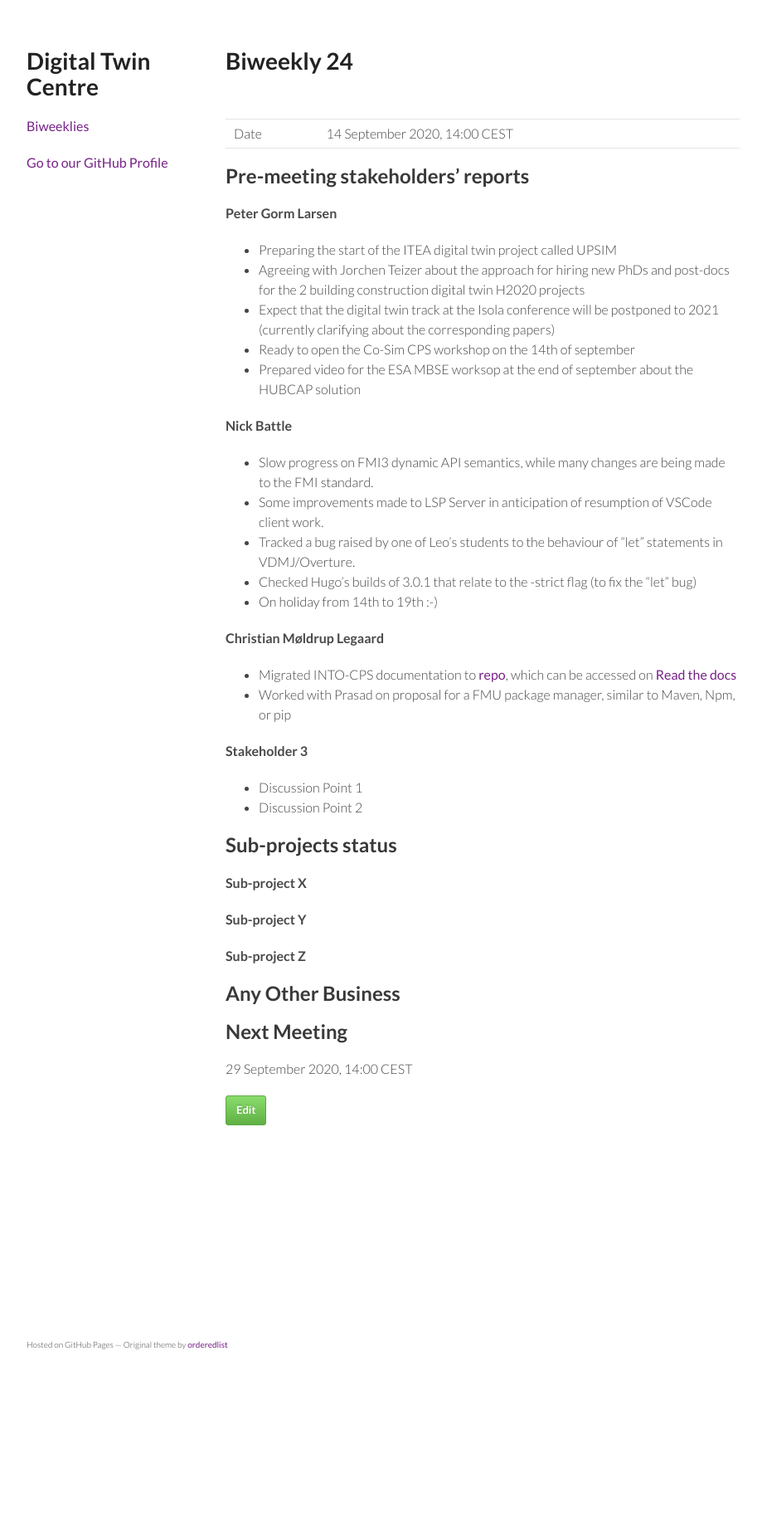
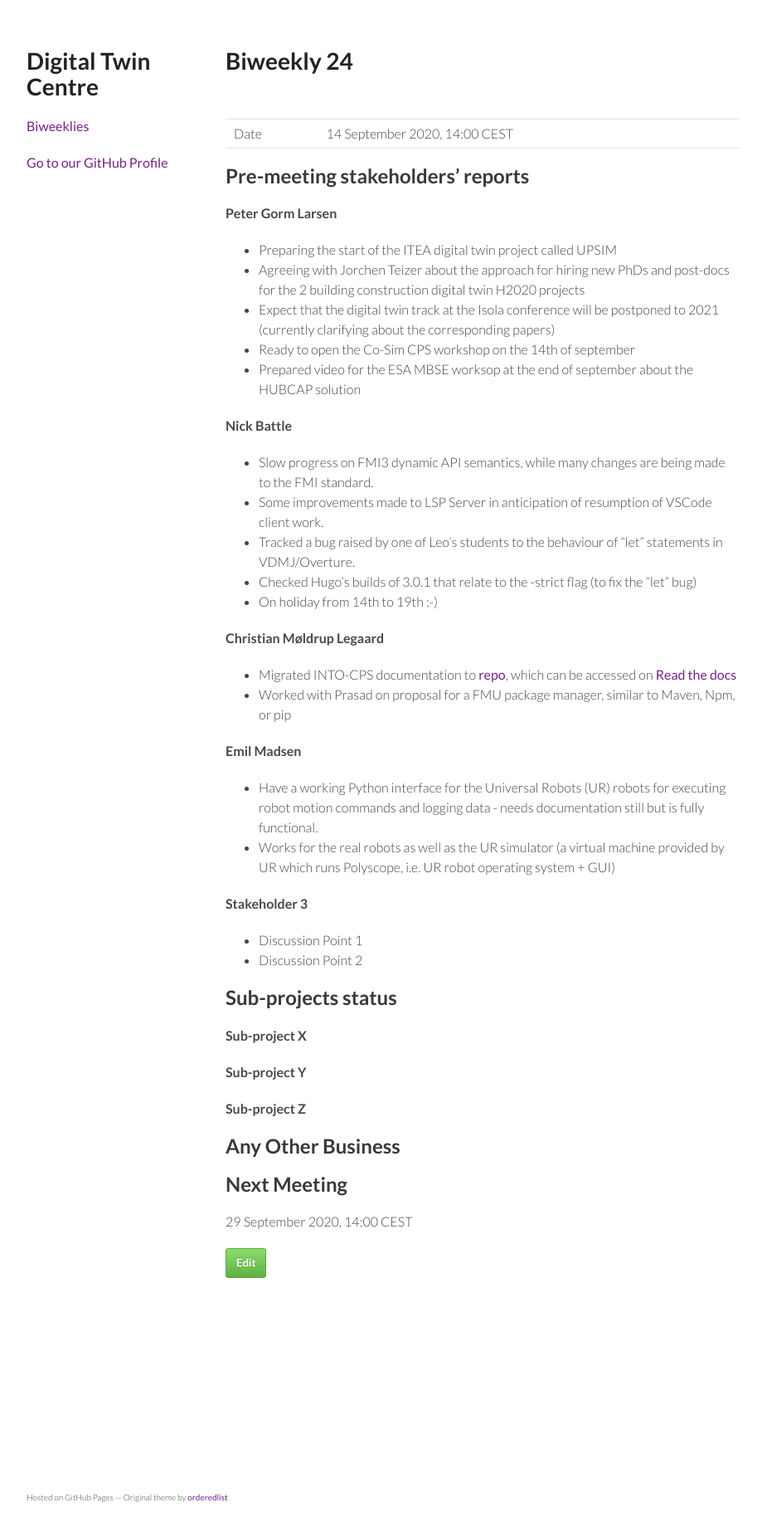
Before and after one commit to digitaltwincentre/digitaltwincentre.github.io, a Jekyll site: the page built from _biweeklies/Biweekly-24.md, in a window 1280 px wide. Shown: the whole page at 83% size, without its empty margins (178-1097 px from the left). Built offline with Jekyll 4.4.1, drawn with Linux system fonts in a browser that asks for light colours; nearby versions of some CDN libraries; before the commit the page ends 1650 px from its top, so only the background shows below that.

Commit message:
Update Biweekly-24.md

```diff
--- a/_biweeklies/Biweekly-24.md
+++ b/_biweeklies/Biweekly-24.md
@@ -38,6 +38,10 @@ date: 14 September 2020, 1400 CEST
 * Migrated INTO-CPS documentation to [repo](https://github.com/INTO-CPS-Association/Documentation), which can be accessed on [Read the docs](https://into-cps-association.readthedocs.io/en/latest/?badge=latest)
 * Worked with Prasad on proposal for a FMU package manager, similar to Maven, Npm, or pip
 
+#### Emil Madsen
+* Have a working Python interface for the Universal Robots (UR) robots for executing robot motion commands and logging data - needs documentation still but is fully functional.
+* Works for the real robots as well as the UR simulator (a virtual machine provided by UR which runs Polyscope, i.e. UR robot operating system + GUI)
+
 #### Stakeholder 3
 * Discussion Point 1
 * Discussion Point 2
```
